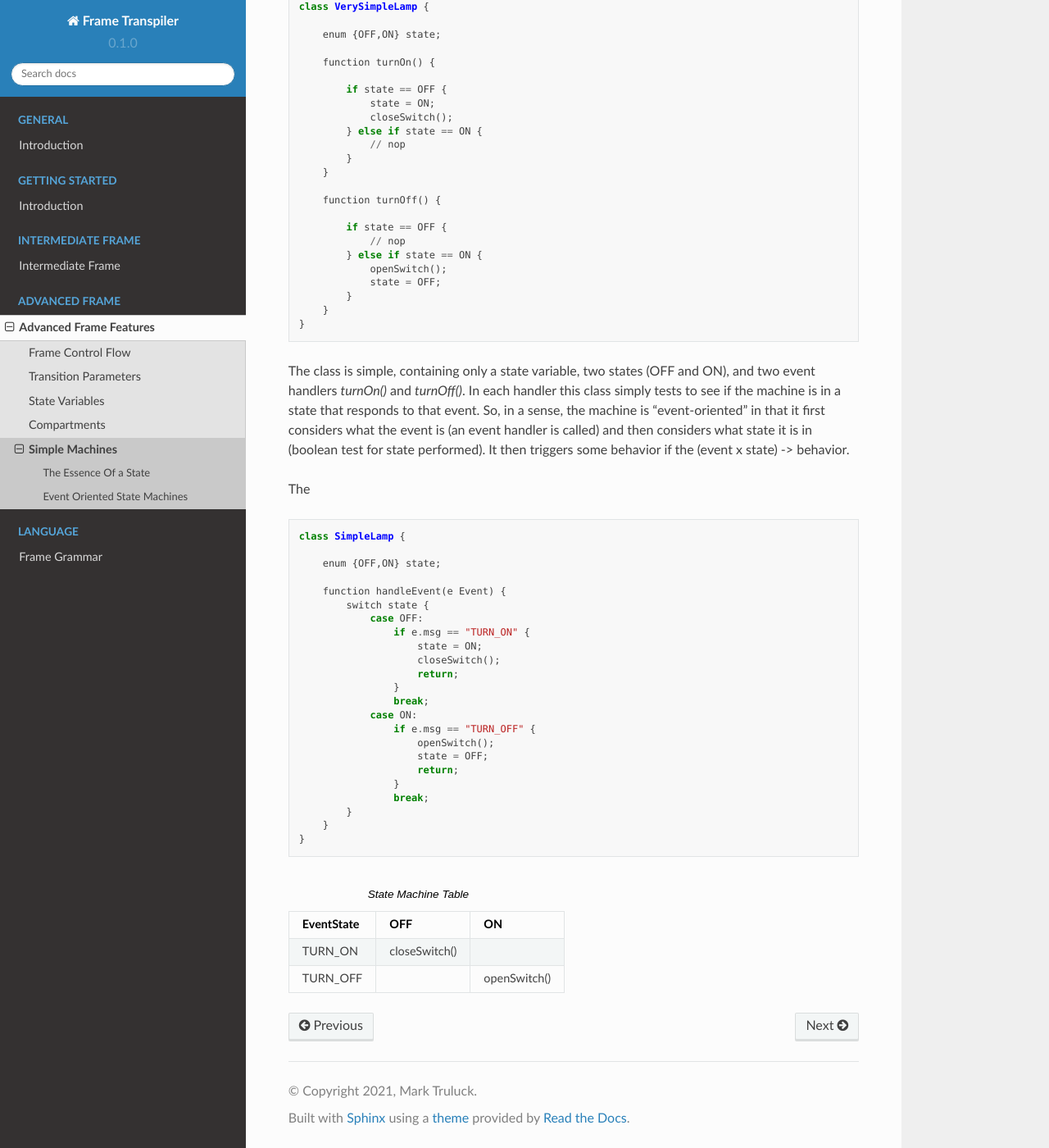
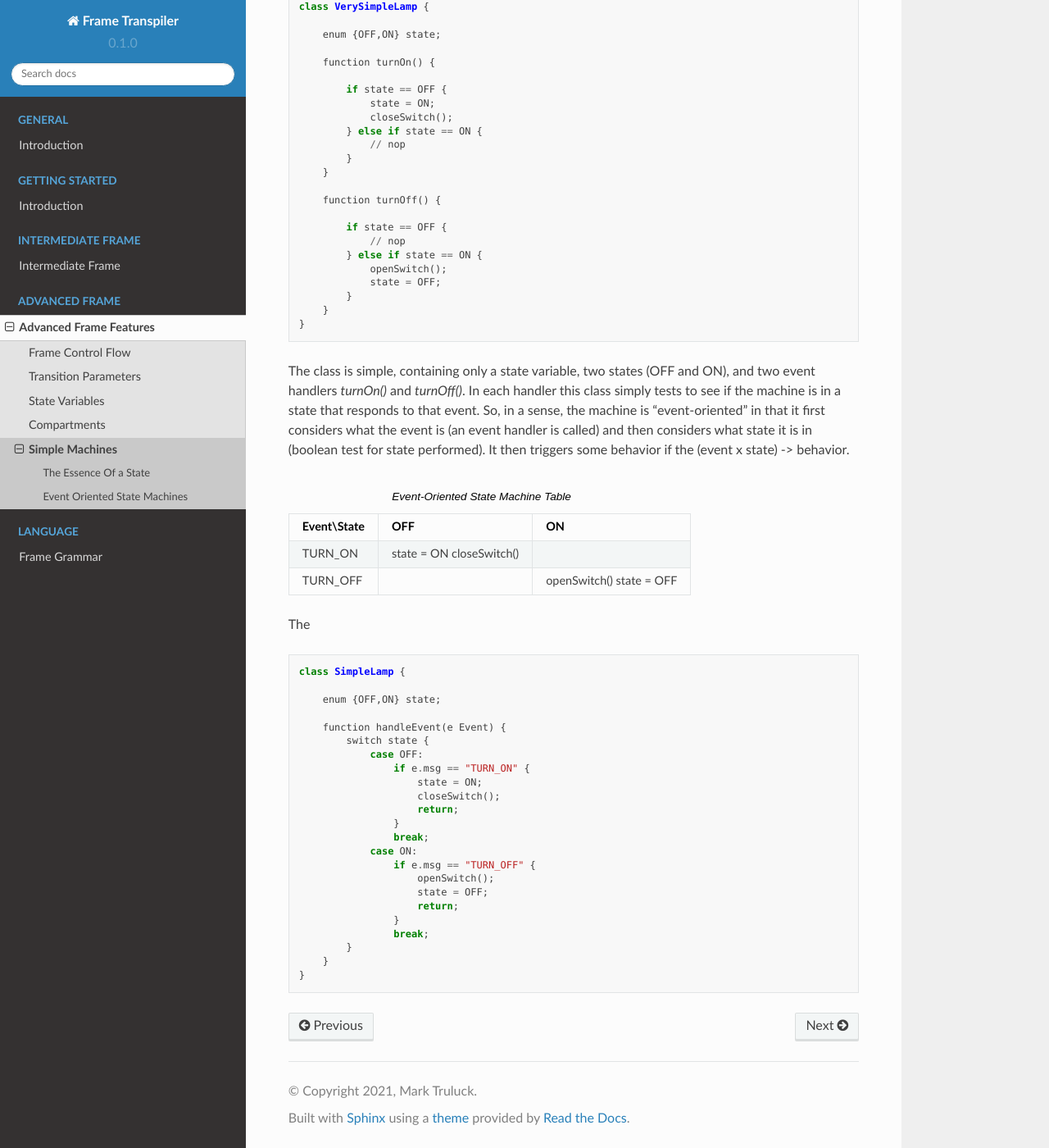
Before and after one commit to frame-lang/frame_transpiler, a Sphinx documentation site: the page built from docs/source/advanced_frame/simple_machines.rst, in a window 1280 px wide and 1400 px high, scrolled down 953 px. Shown: the whole window at 82% size. Built offline with Sphinx 7.4.7 and the Read the Docs theme 2.0.0, drawn with Linux system fonts in a browser that asks for light colours; pages that are not in the unit, such as notebooks, are missing from menus.

Commit message:
Table test

```diff
--- a/docs/source/advanced_frame/simple_machines.rst
+++ b/docs/source/advanced_frame/simple_machines.rst
@@ -76,6 +76,19 @@ the event is (an event handler is called) and then considers what state it is
 in (boolean test for state performed). It then triggers some behavior if
 the (event x state) -> behavior.
 
+
+.. table:: Event-Oriented State Machine Table
+    :widths: auto
+
+    =============  ===============  ===============
+    Event\\State    OFF              ON
+    =============  ===============  ===============
+    TURN_ON        state = ON
+                   closeSwitch()
+    TURN_OFF                        openSwitch()
+                                    state = OFF
+    =============  ===============  ===============
+
 The
 
 .. code-block::
@@ -103,13 +116,3 @@ The
             }
         }
     }
-
-.. table:: State Machine Table
-    :widths: auto
-
-    =============  ===============  ===============
-    Event\State    OFF              ON
-    =============  ===============  ===============
-    TURN_ON         closeSwitch()
-    TURN_OFF                        openSwitch()
-    =============  ===============  ===============
```
